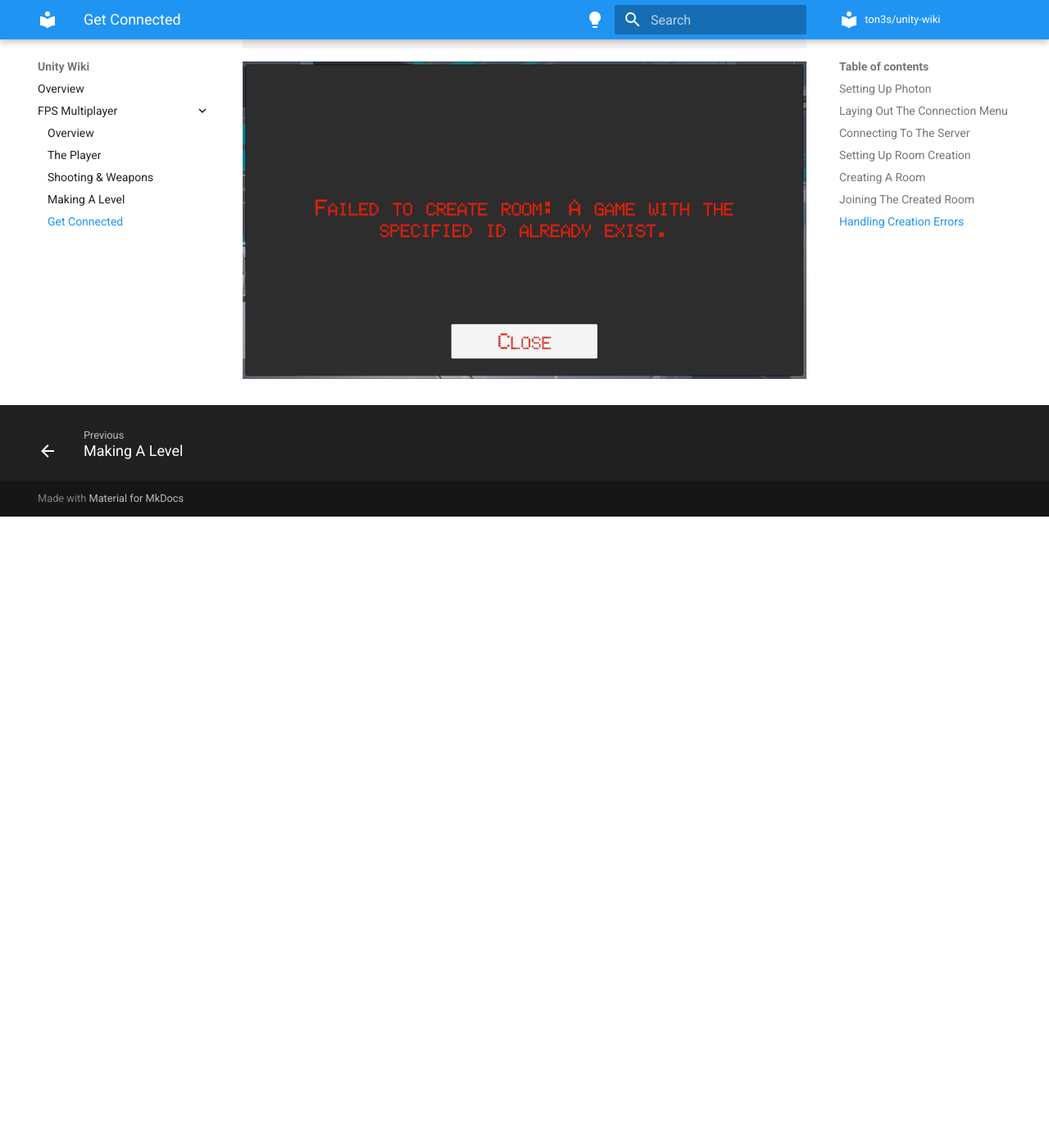
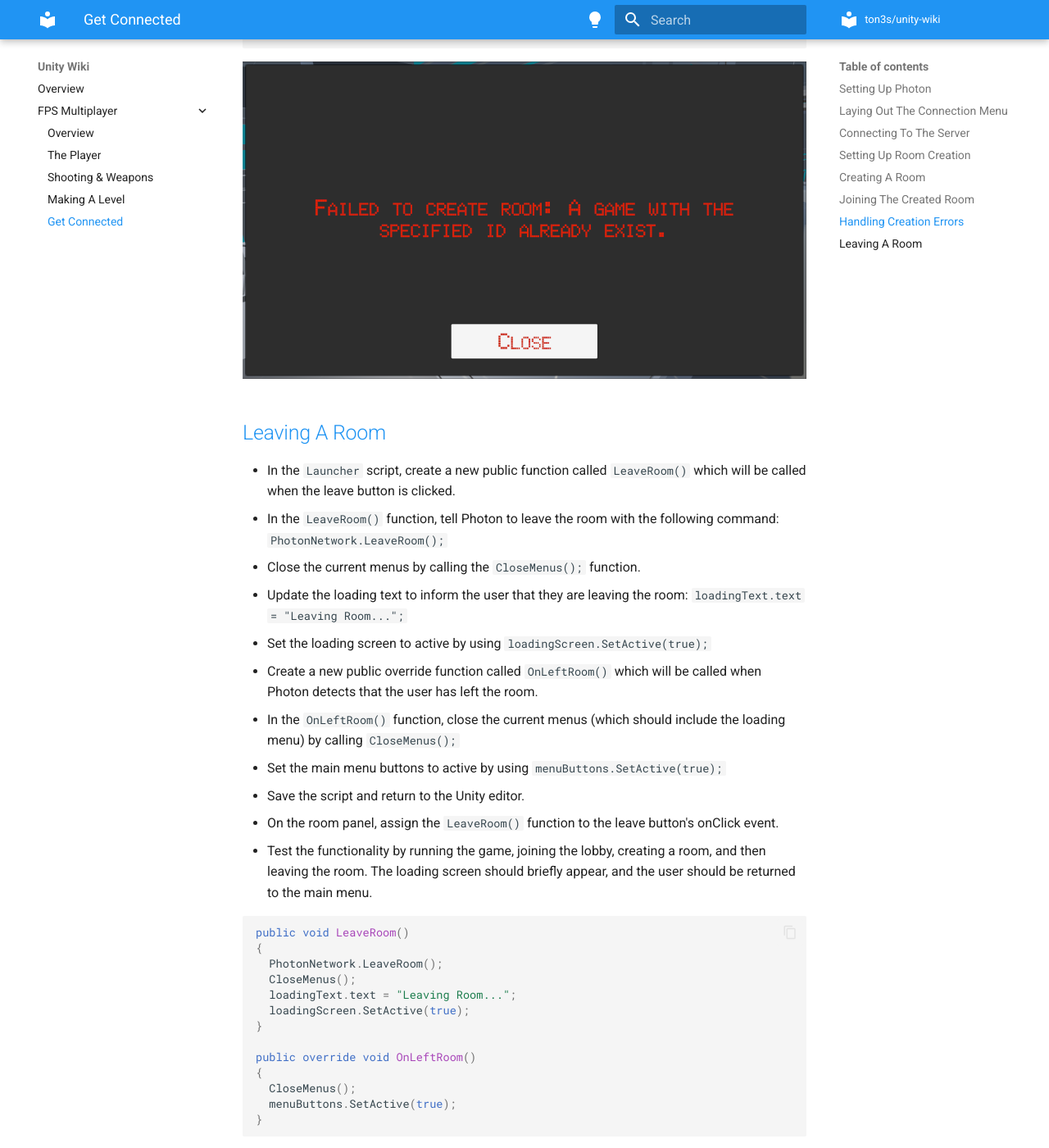
Before and after one commit to ton3s/unity-wiki, an MkDocs documentation site: the page built from docs/fps-multiplayer/get-connected.md, in a window 1280 px wide and 1400 px high, scrolled down 7943 px. Shown: the whole window at 82% size. Built offline with MkDocs 1.6.1 and Material for MkDocs 9.7.7, drawn with Linux system fonts in a browser that asks for light colours; before the commit the page ends 8573 px from its top, so only the background shows below that.

Commit message:
Add video 39

````diff
--- a/docs/fps-multiplayer/get-connected.md
+++ b/docs/fps-multiplayer/get-connected.md
@@ -233,3 +233,33 @@ public void CloseErrorScreen()
 ```
 
 ![My Room](images/same-room-error.png)
+
+## [Leaving A Room](https://www.udemy.com/course/unity-online-multiplayer/learn/lecture/25987984#questions)
+
+- In the `Launcher` script, create a new public function called `LeaveRoom()` which will be called when the leave button is clicked.
+- In the `LeaveRoom()` function, tell Photon to leave the room with the following command: `PhotonNetwork.LeaveRoom();`
+- Close the current menus by calling the `CloseMenus();` function.
+- Update the loading text to inform the user that they are leaving the room: `loadingText.text = "Leaving Room...";`
+- Set the loading screen to active by using `loadingScreen.SetActive(true);`
+- Create a new public override function called `OnLeftRoom()` which will be called when Photon detects that the user has left the room.
+- In the `OnLeftRoom()` function, close the current menus (which should include the loading menu) by calling `CloseMenus();`
+- Set the main menu buttons to active by using `menuButtons.SetActive(true);`
+- Save the script and return to the Unity editor.
+- On the room panel, assign the `LeaveRoom()` function to the leave button's onClick event.
+- Test the functionality by running the game, joining the lobby, creating a room, and then leaving the room. The loading screen should briefly appear, and the user should be returned to the main menu.
+
+```cs
+public void LeaveRoom()
+{
+  PhotonNetwork.LeaveRoom();
+  CloseMenus();
+  loadingText.text = "Leaving Room...";
+  loadingScreen.SetActive(true);
+}
+
+public override void OnLeftRoom()
+{
+  CloseMenus();
+  menuButtons.SetActive(true);
+}
+```
````
